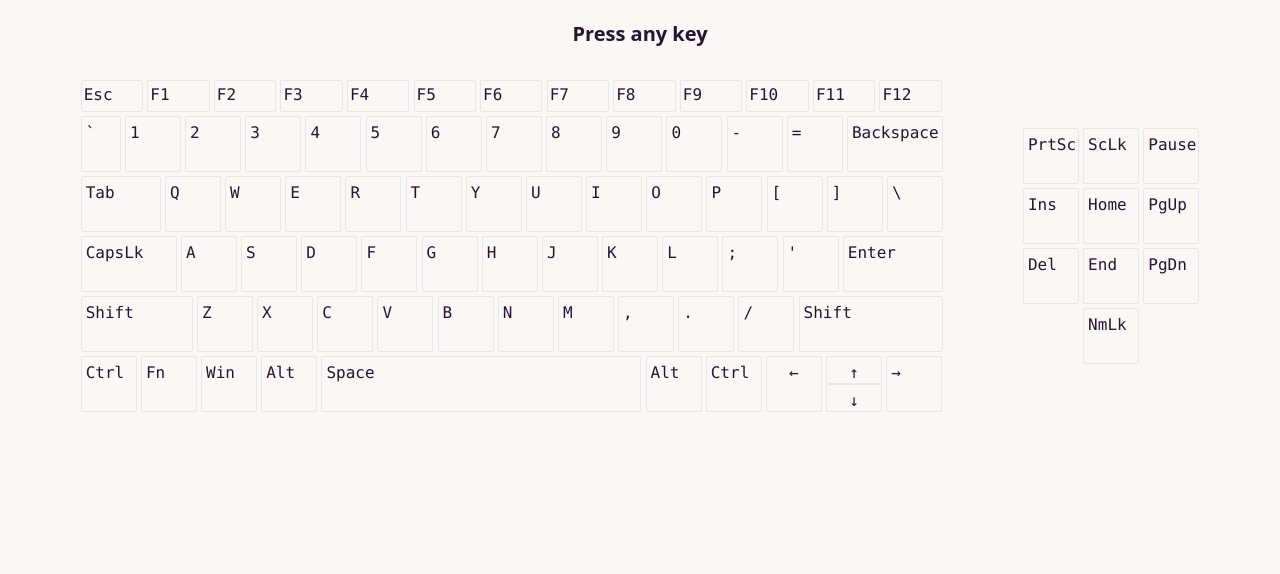
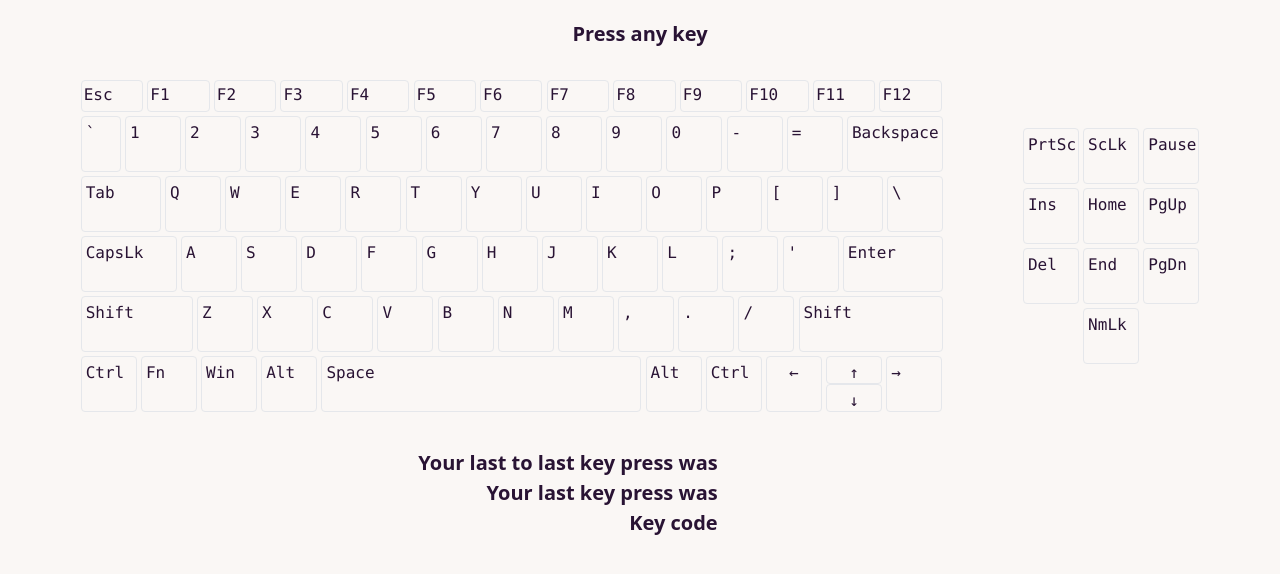
Before and after one commit to nirzon47/keyboard-tester, a website: page index.html in a window 1280 px wide. Shown: the part 64-638 px from the top of the page. Drawn offline with Linux system fonts and the light colour scheme.

Commit message:
finalized UI

```diff
--- a/index.html
+++ b/index.html
@@ -16,7 +16,7 @@
 		</header>
 
 		<!-- Keyboard layout -->
-		<section class="flex w-full place-content-center gap-x-20">
+		<section class="flex w-full place-content-center gap-x-20 pb-8">
 			<!-- Left Side -->
 			<section>
 				<!-- First Row -->
@@ -152,5 +152,27 @@
 				</div>
 			</section>
 		</section>
+
+		<!-- Feedback Section -->
+		<main class="grid gap-y-2 place-content-center w-1/2 mx-auto">
+			<table>
+				<tr>
+					<td class="text-right text-xl font-semibold">
+						Your last to last key press was
+					</td>
+					<td id="last-key" class="w-36 text-secondary font-bold pl-8"></td>
+				</tr>
+				<tr>
+					<td class="text-right text-xl font-semibold">
+						Your last key press was
+					</td>
+					<td id="current-key" class="w-36 text-secondary font-bold pl-8"></td>
+				</tr>
+				<tr>
+					<td class="text-right text-xl font-semibold">Key code</td>
+					<td id="key-code" class="w-36 text-secondary font-bold pl-8"></td>
+				</tr>
+			</table>
+		</main>
 	</body>
 </html>
--- a/styles/input.css
+++ b/styles/input.css
@@ -4,9 +4,9 @@
 
 @layer components {
 	.sq-key {
-		@apply w-14 h-14 border rounded-sm inline-block hover:bg-secondary-focus cursor-pointer duration-200 p-1;
+		@apply w-14 h-14 border rounded inline-block hover:bg-secondary-focus cursor-pointer duration-200 p-1;
 	}
 	.flat-key {
-		@apply w-[3.9rem] h-8 border rounded-sm inline-block hover:bg-secondary-focus cursor-pointer duration-200 p-0.5;
+		@apply w-[3.9rem] h-8 border rounded inline-block hover:bg-secondary-focus cursor-pointer duration-200 p-0.5;
 	}
 }
```
Also changed, not shown: styles/output.css.
